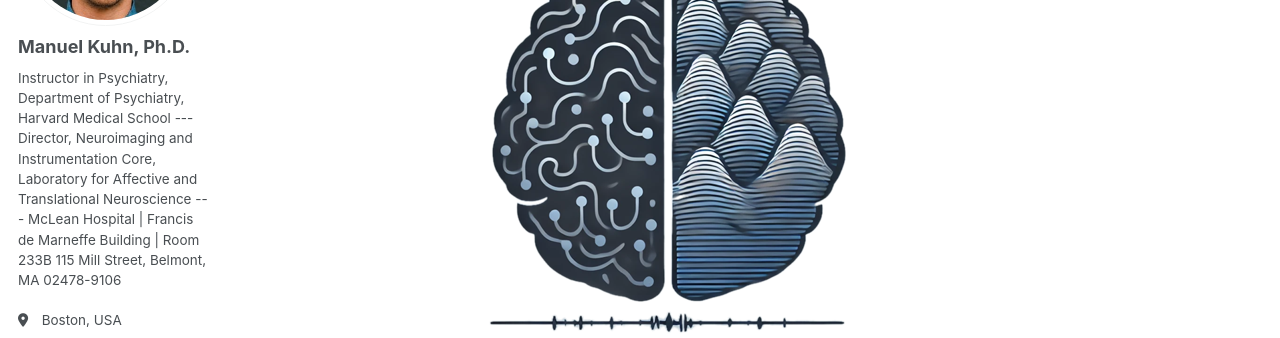
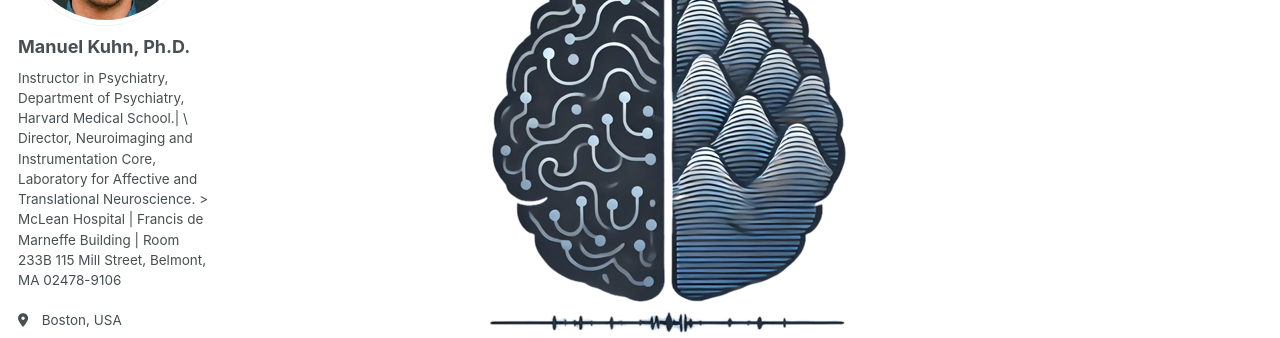
Before and after one commit to kuhnmanu/kuhnmanu.github.io, a Jekyll site: the page built from _pages/about.md, in a window 1280 px wide. Shown: the part 255-593 px from the top of the page. Built offline with Jekyll 4.4.1, drawn with Linux system fonts in a browser that asks for light colours; some web fonts are replaced.

```diff
--- a/_config.yml
+++ b/_config.yml
@@ -23,10 +23,11 @@ author:
   # Biographic information
   avatar           : "profile.jpg"
   name             : "Manuel Kuhn, Ph.D."
-  bio              : "Instructor in Psychiatry, Department of Psychiatry, Harvard Medical School
-                      \n---\n
-                      Director, Neuroimaging and Instrumentation Core, Laboratory for Affective and Translational Neuroscience
-                      \n---\n
+  bio              : "Instructor in Psychiatry, Department of Psychiatry, Harvard Medical School.|
+                      \\
+                      Director, Neuroimaging and Instrumentation Core, Laboratory for Affective and Translational Neuroscience.
+                      \
+                      >
                       McLean Hospital | Francis de Marneffe Building | Room 233B
                       115 Mill Street, Belmont, MA 02478-9106"
   location         : "Boston, USA"
```
